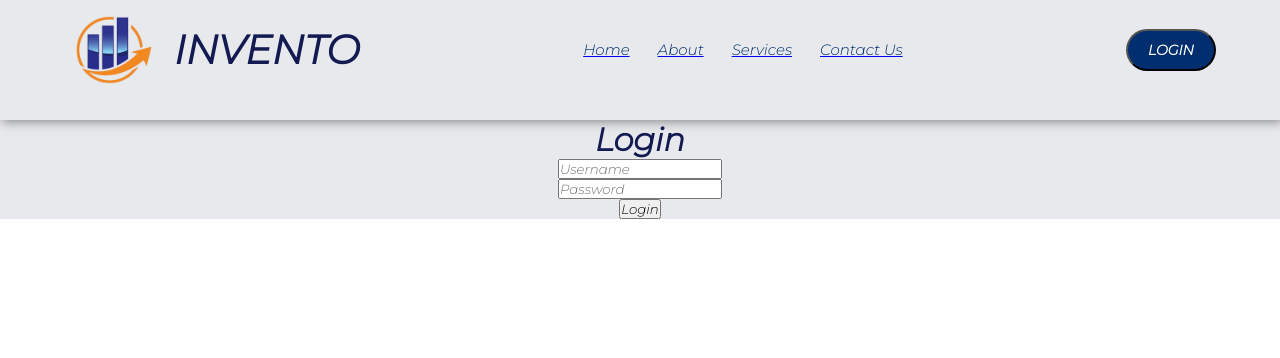
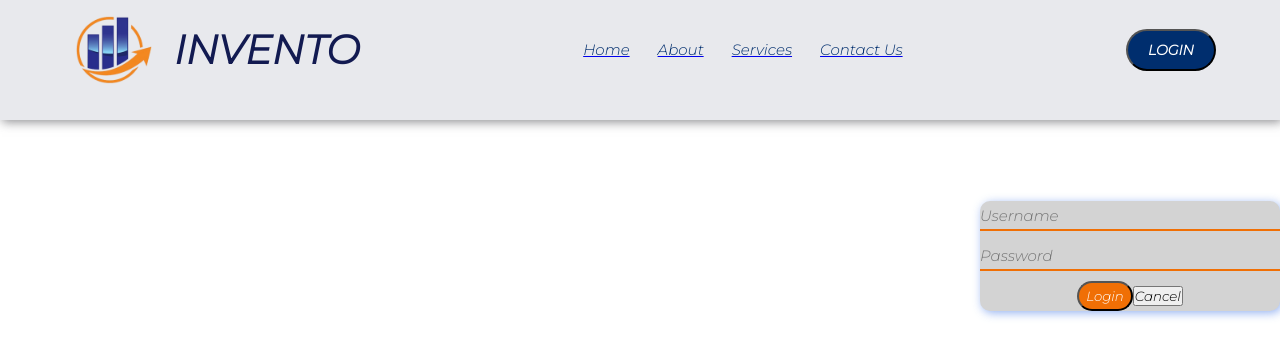
Before and after one commit to dexterbrian/inventory-app, a React (Create React App) app: page /welcome in a window 1280 px wide. Both pictures are taken after a click on the button "LOGIN". Shown: the top 358 px of the page. Built offline with nearby package versions, Linux system fonts and the light colour scheme; data requests are answered from the project's data file; a web font is replaced by a local one.

Commit message:
General edits

```diff
--- a/src/components/Login.css
+++ b/src/components/Login.css
@@ -0,0 +1,39 @@
+* {
+    margin: 0;
+    padding: 0;
+    box-sizing: border-box;
+    font-family: 'Montserrat', sans-serif;
+}
+
+.login-container {
+    position: absolute;
+    z-index: 9999;
+    right: 0;
+    top: 32%;
+    transform: translate(0, -50%);
+    width: 300px;
+    background-color: #d3d3d3;
+    box-shadow: 2px 2px 10px rgba(123, 159, 238, 0.804);
+    border-radius: 10px;
+}
+
+.login-container input[type="text"],
+.login-container input[type="password"] {
+  width: 100%;
+  height: 30px;
+  margin-bottom: 10px;
+  color: white;
+  border: none;
+  outline: none;
+  font-size: 15px;
+  border-bottom: 2px solid #f06f05;
+  background: transparent;
+}
+
+.login-container input[type="submit"] {
+    color: white;
+    padding: 5px 7px;
+    background: #f06f05;
+    cursor: pointer;
+    border-radius: 15px;
+}
--- a/src/components/Login.js
+++ b/src/components/Login.js
@@ -1,50 +1,63 @@
-import { useState } from "react";
-import { useHistory } from "react-router-dom/cjs/react-router-dom";
+import React, { useState } from "react";
+import { useHistory } from "react-router-dom";
+import "./Login.css";
 
-function Login({ setLoggedIn, setNotification }) {
+function Login({ onCancel, setLoggedIn, setNotification }) {
+  const [username, setUsername] = useState("");
+  const [password, setPassword] = useState("");
+  const history = useHistory();
 
-    const [ username, setUsername ] = useState('');
-    const [ password, setPassword ] = useState('');
-    const history = useHistory();
+  const onUsernameChange = (e) => {
+    setUsername(e.target.value);
+  };
 
-    function onUsernameChange(e) {
-        setUsername(e.target.value);
+  const onPasswordChange = (e) => {
+    setPassword(e.target.value);
+  };
+
+  const onLogin = (e) => {
+    e.preventDefault();
+
+    // Set log in to true if the password and username are correct
+    if (username === "admin" && password === "123456") {
+      setLoggedIn(true);
+      history.push("/");
+    } else {
+      setNotification("Wrong username and password");
     }
 
-    function onPasswordChange(e) {
-        setPassword(e.target.value);
-    }
+    console.log("Username:", username);
+    console.log("Password:", password);
+  };
 
-    function onLogin(e) {
-        e.preventDefault();
+  const onCancelClick = () => {
+    onCancel();
+  };
 
-        // set log in to true if password and username is correct
-        if (username === 'admin' && password === '123456') {
-            setLoggedIn(true);
-            history.push('/');
-        } else {
-            setNotification('Wrong username and password');
-        }
-
-        console.log('Username:', username);
-        console.log('Password:', password);
-
-    }
-
-    return (
-        <div>
-            <h1>Login</h1>
-            <form onSubmit={ onLogin }>
-                <div>
-                <input type="text" name="username" placeholder="Username" onChange={ onUsernameChange } />
-                </div>
-                <div>
-                <input type="password" name="password" placeholder="Password" onChange={ onPasswordChange } />
-                </div>
-                <input type="submit" value="Login" />
-            </form>
+  return (
+    <div className="login-container">
+      <form onSubmit={onLogin}>
+        <input
+          type="text"
+          name="username"
+          placeholder="Username"
+          onChange={onUsernameChange}
+        />
+        <input
+          type="password"
+          name="password"
+          placeholder="Password"
+          onChange={onPasswordChange}
+        />
+        <div className="login-buttons">
+          <input type="submit" value="Login" />
+          <button type="button" onClick={onCancelClick}>
+            Cancel
+          </button>
         </div>
-    );
+      </form>
+    </div>
+  );
 }
 
 export default Login;
```
Also changed, not shown: src/components/navbar/NavBar.css (line endings or trailing spaces).
